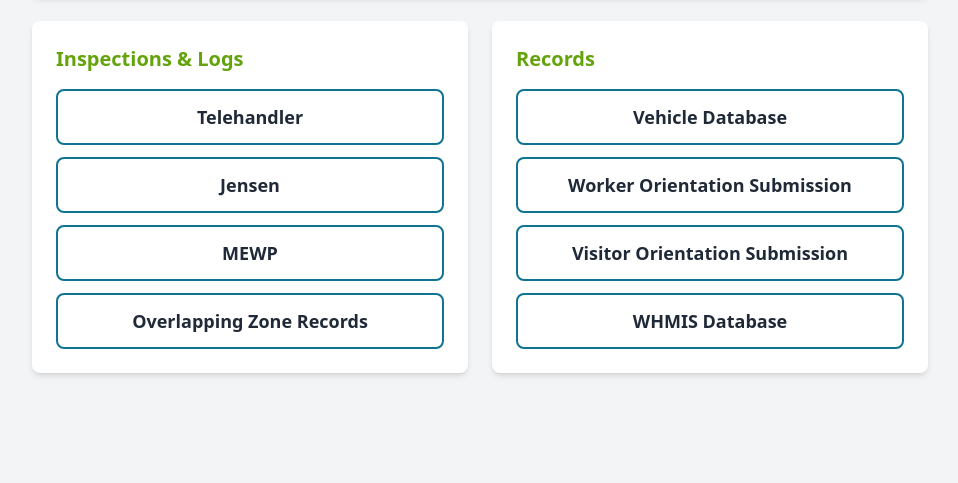
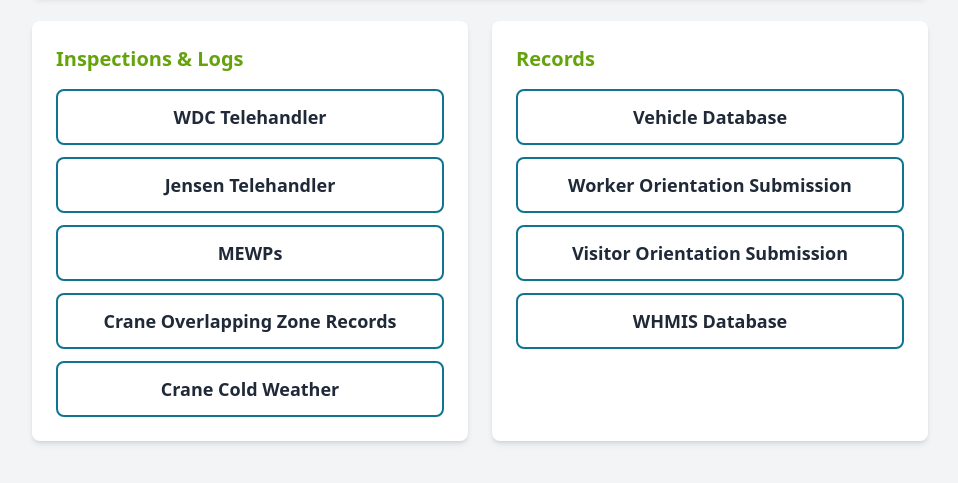
Before and after one commit to SafetyWDC/Private-Records, a plain HTML site: page index.html in a window 1280 px wide. Shown: the part 255-738 px from the top of the page, without its empty margins (160-1118 px from the left). Drawn offline with nearby package versions, Linux system fonts and the light colour scheme.

Commit message:
Update index.html

```diff
--- a/index.html
+++ b/index.html
@@ -36,16 +36,19 @@
                 <h3 class="text-xl font-bold text-lime-600 mb-4">Inspections & Logs</h3>
                 <div class="flex flex-col space-y-3">
                     <a href="https://docs.google.com/spreadsheets/d/17bnFw5qOlWHzuvfudMR4rgolCwvOLlnTqfgr7BKCkyw/edit?usp=sharing" target="_blank" rel="noopener noreferrer" class="block w-full text-center bg-white border-2 border-cyan-700 text-gray-800 text-lg font-semibold py-3 px-4 rounded-lg transition duration-200 hover:bg-cyan-700 hover:text-white">
-                        Telehandler
+                        WDC Telehandler
                     </a>
                     <a href="https://docs.google.com/spreadsheets/d/1ydvhT4bKrTPJjbBl5COABFQfIUyr6qpySqL8GZefc3g/edit?usp=sharing" target="_blank" rel="noopener noreferrer" class="block w-full text-center bg-white border-2 border-cyan-700 text-gray-800 text-lg font-semibold py-3 px-4 rounded-lg transition duration-200 hover:bg-cyan-700 hover:text-white">
-                        Jensen
+                        Jensen Telehandler
                     </a>
                     <a href="https://docs.google.com/spreadsheets/d/1_TNOO0q8YEBsNiLNLXsfBgm51gDNXlXWZiWs56W_QlY/edit?usp=sharing" target="_blank" rel="noopener noreferrer" class="block w-full text-center bg-white border-2 border-cyan-700 text-gray-800 text-lg font-semibold py-3 px-4 rounded-lg transition duration-200 hover:bg-cyan-700 hover:text-white">
-                        MEWP
+                        MEWPs
                     </a>
                     <a href="https://docs.google.com/spreadsheets/d/1N12zqA7TLbH15yZxwpWHf-cIWW50ffP6Ah9eQEhRoKw/edit?usp=sharing" target="_blank" rel="noopener noreferrer" class="block w-full text-center bg-white border-2 border-cyan-700 text-gray-800 text-lg font-semibold py-3 px-4 rounded-lg transition duration-200 hover:bg-cyan-700 hover:text-white">
-                        Overlapping Zone Records
+                        Crane Overlapping Zone Records
+                    </a>
+                    <a href="https://docs.google.com/spreadsheets/d/1KCIxyHmfVoYnibfjnvY8rvYqwJowEKj2UqdU6dK17FM/edit?usp=sharing" target="_blank" rel="noopener noreferrer" class="block w-full text-center bg-white border-2 border-cyan-700 text-gray-800 text-lg font-semibold py-3 px-4 rounded-lg transition duration-200 hover:bg-cyan-700 hover:text-white">
+                        Crane Cold Weather
                     </a>
                 </div>
             </div>
```
